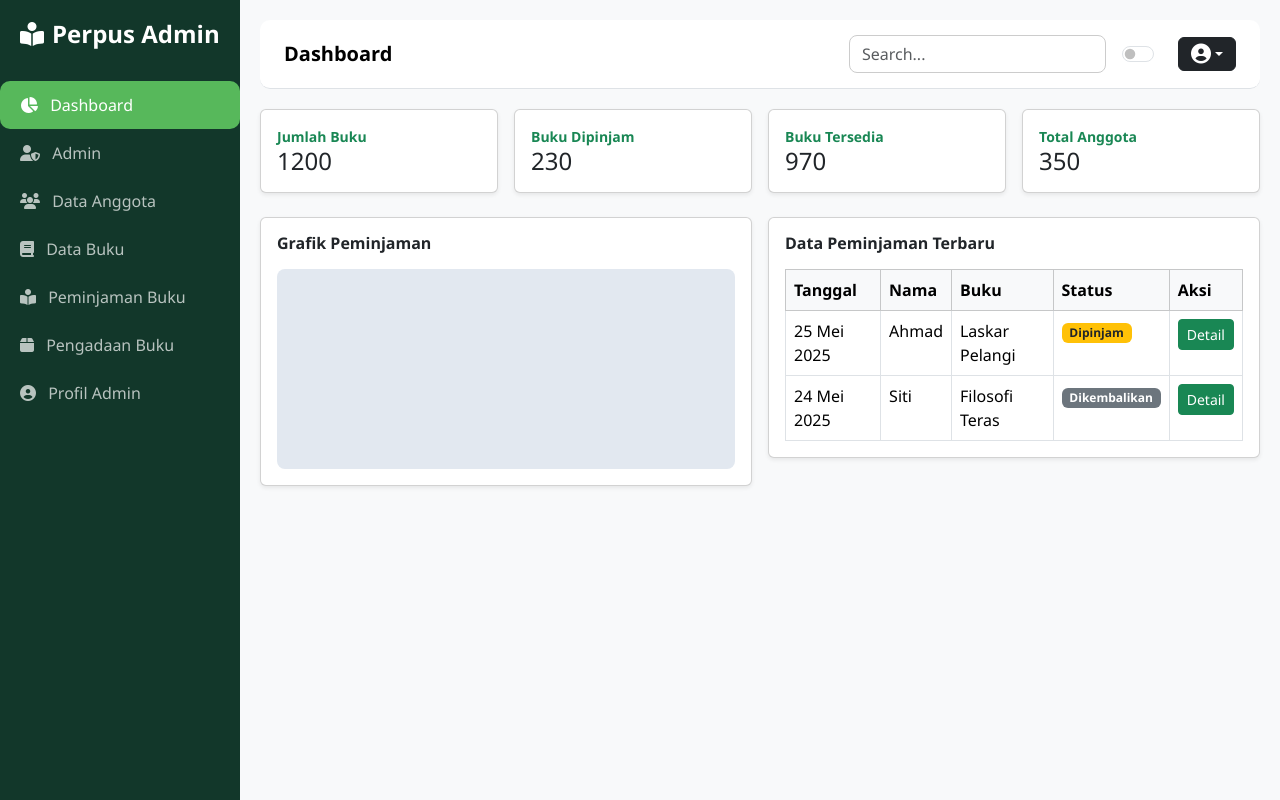
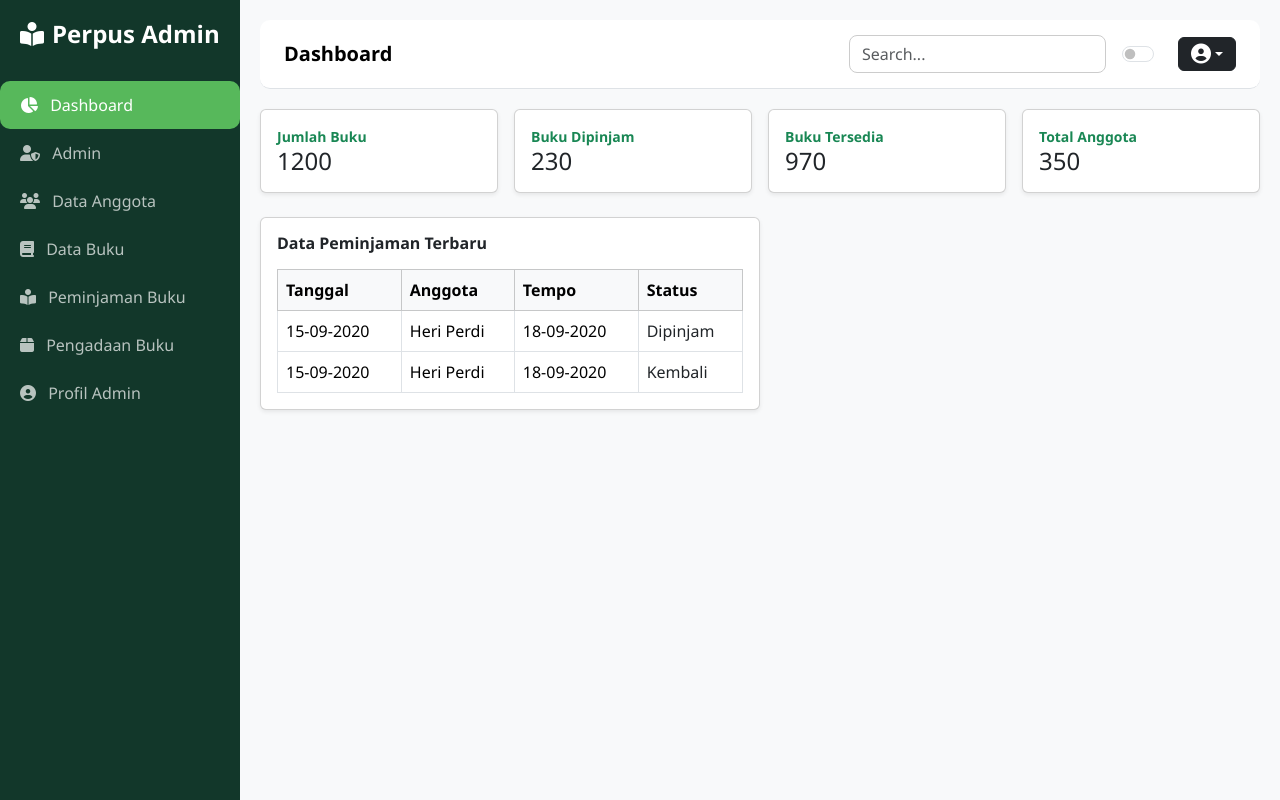
Before and after one commit to nneyaii/Kelompok6-TA, a PHP site: page / in a window 1280 px wide. Run offline with PHP 8.4, Linux system fonts and the light colour scheme; the visitor is signed in with stand-in values (Sample User, id 1).

Commit message:
dashboard new

```diff
--- a/index.php
+++ b/index.php
@@ -99,13 +99,6 @@ if (!isset($_SESSION['user_email'])) {
     </div>
 
     <!-- Grafik & Tabel -->
-    <div class="row g-3">
-      <div class="col-md-6">
-        <div class="card p-3 shadow-sm">
-          <h6 class="fw-semibold mb-3">Grafik Peminjaman</h6>
-          <div style="height: 200px; background: #e2e8f0; border-radius: 8px;"></div>
-        </div>
-      </div>
       <div class="col-md-6">
         <div class="card p-3 shadow-sm">
           <h6 class="fw-semibold mb-3">Data Peminjaman Terbaru</h6>
@@ -113,26 +106,23 @@ if (!isset($_SESSION['user_email'])) {
             <thead class="table-light">
               <tr>
                 <th>Tanggal</th>
-                <th>Nama</th>
-                <th>Buku</th>
+                <th>Anggota</th>
+                <th>Tempo</th>
                 <th>Status</th>
-                <th>Aksi</th>
               </tr>
             </thead>
             <tbody>
               <tr>
-                <td>25 Mei 2025</td>
-                <td>Ahmad</td>
-                <td>Laskar Pelangi</td>
-                <td><span class="badge bg-warning text-dark">Dipinjam</span></td>
-                <td><button class="btn btn-success btn-sm">Detail</button></td>
+                <td>15-09-2020</td>
+                <td>Heri Perdi</td>
+                <td>18-09-2020</td>
+                <td><span class="text-dark">Dipinjam</span></td>
               </tr>
               <tr>
-                <td>24 Mei 2025</td>
-                <td>Siti</td>
-                <td>Filosofi Teras</td>
-                <td><span class="badge bg-secondary">Dikembalikan</span></td>
-                <td><button class="btn btn-success btn-sm">Detail</button></td>
+                <td>15-09-2020</td>
+                <td>Heri Perdi</td>
+                <td>18-09-2020</td>
+                <td><span class="text-dark">Kembali</span></td>
               </tr>
             </tbody>
           </table>
```
